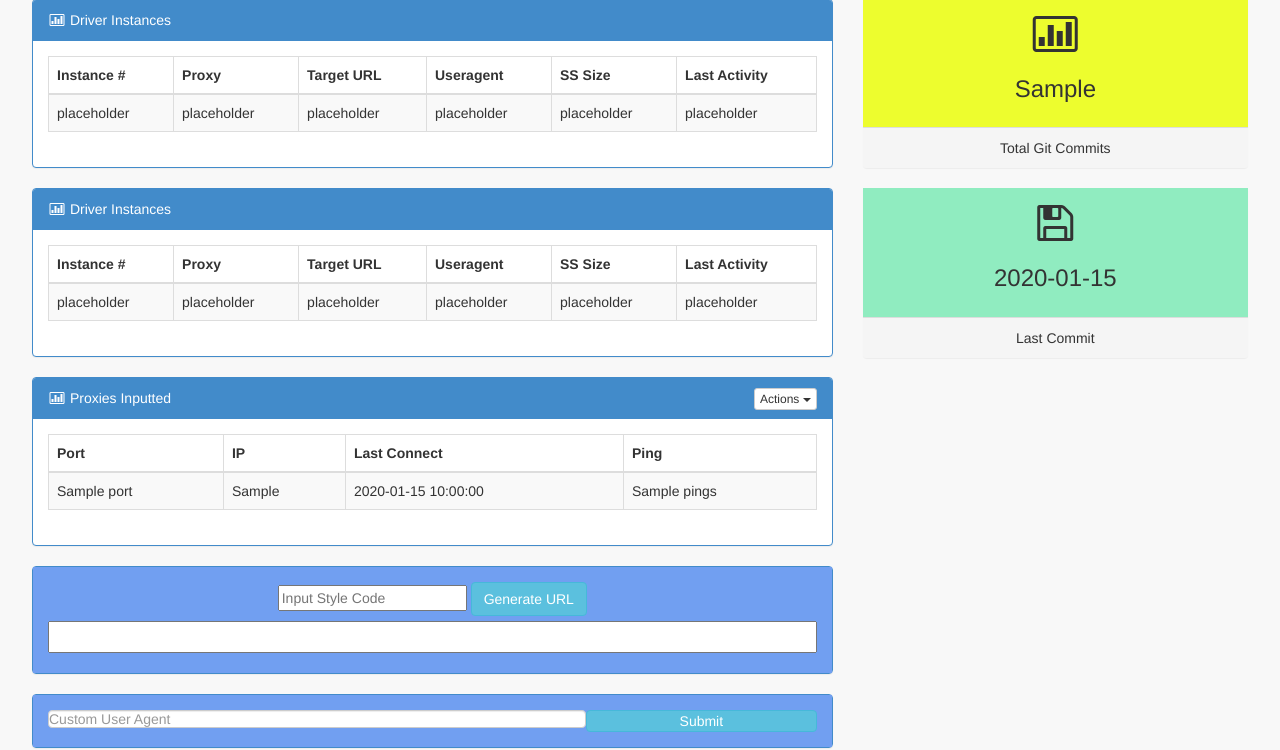
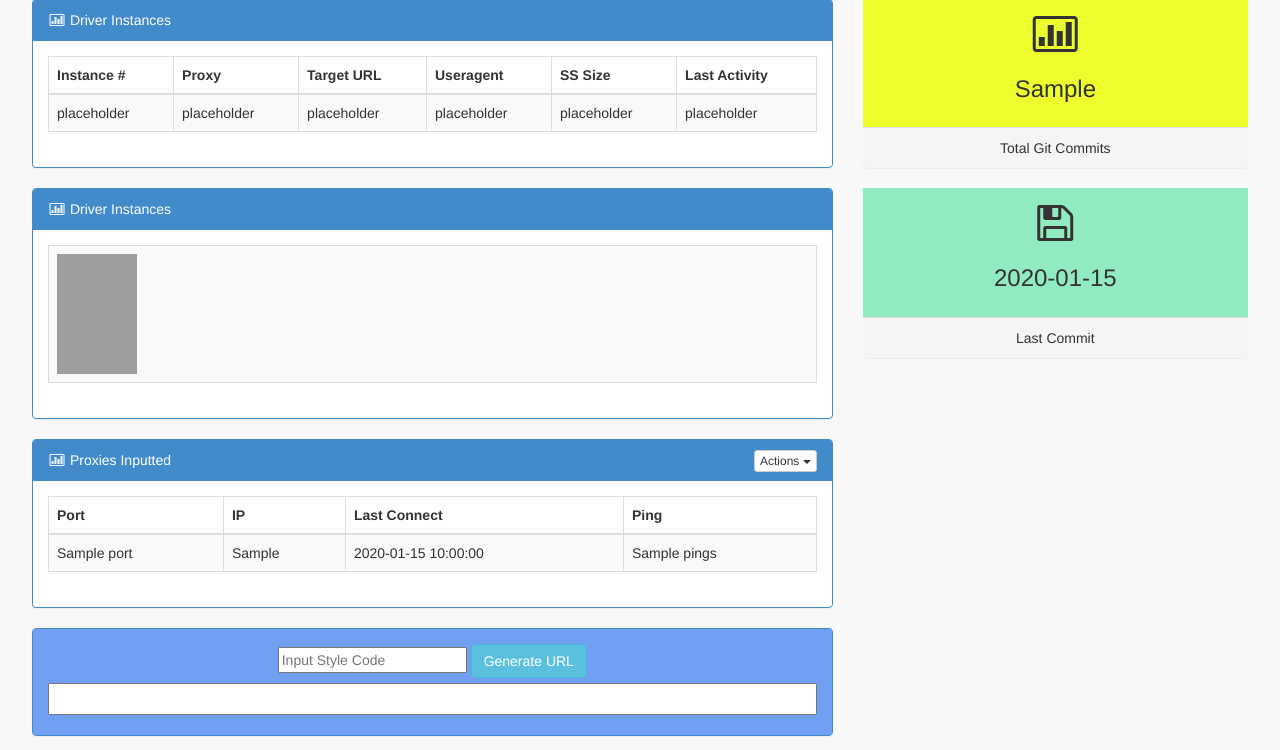
Before and after one commit to theriley106/SneakerBotTutorials, a Flask app: template templates/index.html in a window 1280 px wide. Shown: the part 93-843 px from the top of the page. Run offline with Flask 2, Linux system fonts and the light colour scheme; the template is opened without the code that fills it: most values are stand-ins (such as "Sample title", 1, 10 or a date in 2020); parts of the project's set-up code (start-up, migrations or seed data) failed here and were passed over; some libraries are stand-ins or nearby versions; grey boxes are pictures that could not be loaded.

Commit message:
Added working ss viewer

```diff
--- a/templates/ssViewer.html
+++ b/templates/ssViewer.html
@@ -10,24 +10,11 @@
         <div class="col-lg-12">
             <div class="table-responsive">
                 <table class="table table-bordered table-hover table-striped">
-                    <thead>
-                        <tr>
-                            <th>Instance #</th>
-                            <th>Proxy</th>
-                            <th>Target URL</th>
-                            <th>Useragent</th>
-                            <th>SS Size</th>
-                            <th>Last Activity</th>
-                        </tr>
-                    </thead>
                     <tbody>
                         <tr>
-                            <td>placeholder</td>
-                            <td>placeholder</td>
-                            <td>placeholder</td>
-                            <td>placeholder</td>
-                            <td>placeholder</td>
-                            <td>placeholder</td>
+                        {% for proxy in proxyInfo %}
+                            <td><img src="{{ proxy.IP }}.png" width="80" height="120"></td>
+                        {% endfor %}
                         </tr>
                     </tbody>
                 </table>
```
